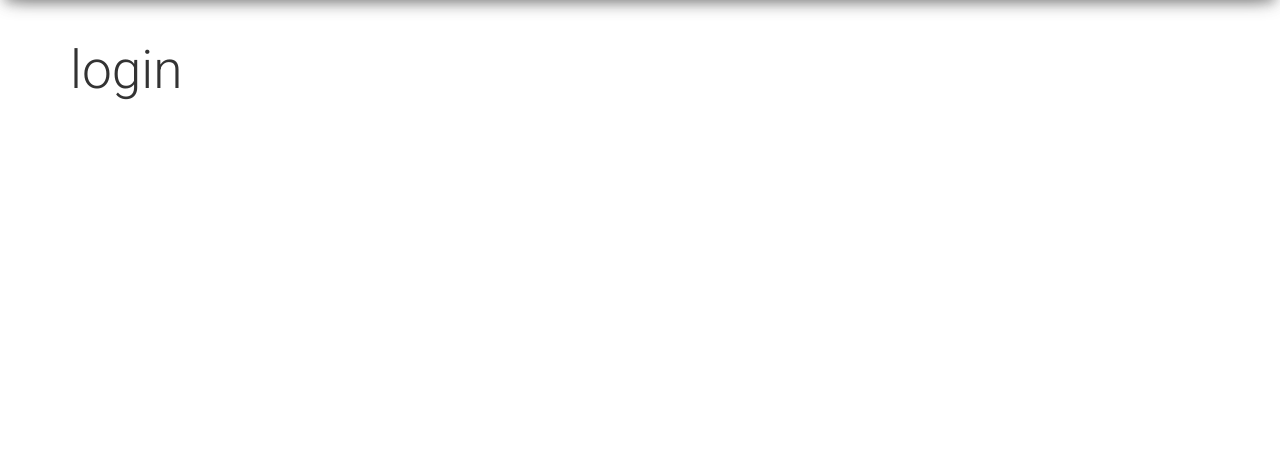
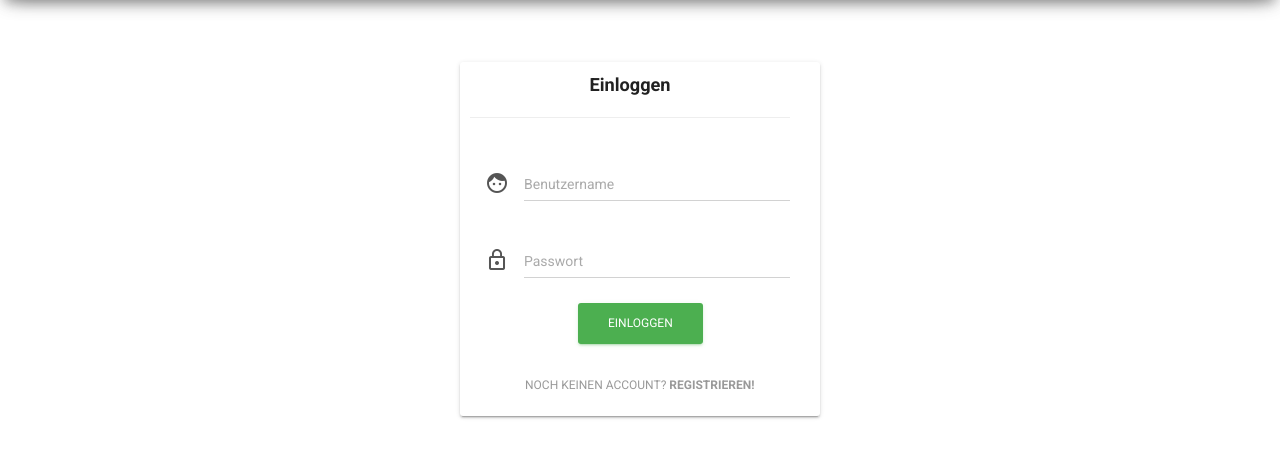
Before and after one commit to FelixBau/series-feed, a PHP site: page /index.php?p=login in a window 1280 px wide. Shown: the part 70-528 px from the top of the page. Run offline with PHP 8.4, Linux system fonts and the light colour scheme.

Commit message:
Login implementiert und weitere Seiten erstellt

```diff
--- a/api.php
+++ b/api.php
@@ -4,4 +4,110 @@
         $mysqli->set_charset("utf8");
         return $mysqli;
     }
+
+    // Benutzer
+    function get_user($key, $value) {
+        return get_mysql()->query("select * from users where $key='$value' LIMIT 1")->fetch_assoc();
+    }
+
+    function get_users() {
+        return get_mysql()->query("select * from users");
+    }
+
+    function set_last_login($key, $value) {
+        $millis = round(microtime(true) * 1000);
+        get_mysql()->query("UPDATE users SET last_login='$millis' WHERE $key='$value'");
+    }
+
+    // Gruppen
+    function get_group($key, $value) {
+        return get_mysql()->query("select * from groups where $key='$value'")->fetch_assoc();
+    }
+
+    function get_groups() {
+        return get_mysql()->query("select * from groups");
+    }
+
+    function add_group($name, $perm_level) {
+        return get_mysql()->query("insert into groups (name, perm_level) values ('$name', '$perm_level')") != null;
+    }
+
+    // Streamingdienste
+    function get_streaming_services() {
+        return get_mysql()->query("select * from streaming_services");
+    }
+
+    function get_streaming_service($key, $value) {
+        return get_mysql()->query("select * from streaming_services where $key='$value'")->fetch_assoc();
+    }
+
+    function get_available_series($serviceid) {
+        return get_mysql()->query("select * from series_on_services where serviceid='$serviceid'");
+    }
+
+    // Serien
+    function get_all_series() {
+        return get_mysql()->query("select * from series_data");
+    }
+
+    function get_series($key, $value) {
+        return get_mysql()->query("select * from series_data where $key='$value'")->fetch_assoc();
+    }
+
+    // Produktionsfirmen
+    function get_producers() {
+        return get_mysql()->query("select * from producers");
+    }
+
+    function get_producer($key, $value) {
+        return get_mysql()->query("select * from producers where $key='$value'")->fetch_assoc();
+    }
+
+    // Search
+    function search_database($text) {
+        $sql = "select * from series_data where name like '%$text%' or genre like '%$text%'";
+        return get_mysql()->query($sql);
+    }
+
+    // Click
+    function click_series($key, $value) {
+        $sql = "update series_data set clicks = clicks + 1 where $key='$value'";
+        get_mysql()->query($sql);
+    }
+
+    // Login
+    function login($username, $password)
+    {
+        $result = 0;
+        $user = get_user('username', $username);
+        if($user == null) return false;
+        if($user['password'] == $password){
+            $result = 1; // Login erfolgreich
+        } else {
+            $result = 0; // Passwort falsch
+        }
+
+        if($user['account_status'] == 1) {
+            set_last_login('id', $user['id']);
+            $result = 1; // Login erfolgreich
+        } else if($user['account_status'] == 0) {
+            $result = 2; // Account gesperrt
+        } else if($user['account_status'] == 2) {
+            $result = 3; // Account nicht bestätigt
+        }
+        return $result;
+    }
+
+    // Register
+    function register($username, $mail_address, $password) {
+        return get_mysql()->query("INSERT INTO users (username, password, email, account_status, group_id) VALUES ('$username', '$password', '$mail_address', '2', '1')");
+    }
+
+    // Date (format)
+    function get_date($millis) {
+        if($millis == 0) {
+            return "Noch kein Login";
+        }
+        return date("d.m.Y H:i", $millis / 1000);
+    }
 ?>
--- a/css/custom.css
+++ b/css/custom.css
@@ -11,3 +11,13 @@ body {
 .btn-custom {
     background-color: #7a1600;
 }
+
+.navbar .dropdown-menu li > a:hover, .navbar .dropdown-menu li > a:focus, .navbar.navbar-default .dropdown-menu li > a:hover, .navbar.navbar-default .dropdown-menu li > a:focus {
+    color: #FFFFFF;
+    background-color: #7a1600;
+}
+
+.navbar .dropdown-menu .active > a, .navbar.navbar-default .dropdown-menu .active > a {
+    background-color: #7a1600;
+    color: #ffffff;
+}
--- a/index.php
+++ b/index.php
@@ -1,13 +1,7 @@
 <!DOCTYPE html>
 <html>
     <head>
-		<title>SERIES-FEED.COM</title>
-        <link rel="stylesheet" href="https://fonts.googleapis.com/icon?family=Material+Icons" />
-        <link rel="stylesheet" type="text/css" href="https://fonts.googleapis.com/css?family=Roboto:300,400,500,700" />
-        <link rel="stylesheet" href="css/bootstrap.min.css" />
-        <link rel="stylesheet" href="css/material-kit.css" />
-        <link rel="stylesheet" href="css/custom.css" />
-        <link rel="shortcut icon" type="image/x-icon" href="./images/favicon.ico">
+        <?php include('./pages/head.php'); ?>
     </head>
     <body>
         <?php
@@ -17,18 +11,10 @@
                 $p = 'index';
             }
         ?>
-        <?php require_once('api.php'); ?>
-        <?php include('header.php'); ?>
+        <?php require_once('./api.php'); ?>
+        <?php include('./pages/header.php'); ?>
         <div class="container">
-            <?php include('pages/' . $p . '.php'); ?>
+            <?php include('./pages/' . $p . '.php'); ?>
         </div>
-
-        <!-- Bootstrap Javascript -->
-        <script src="./js/jquery.min.js" type="text/javascript"></script>
-        <script src="./js/bootstrap.min.js" type="text/javascript"></script>
-        <script src="./js/material.min.js"></script>
-        <script src="./js/nouislider.min.js" type="text/javascript"></script>
-        <script src="./js/bootstrap-datepicker.js" type="text/javascript"></script>
-        <script src="./js/material-kit.js" type="text/javascript"></script>
     </body>
 </html>
--- /dev/null
+++ b/pages/admin.php
@@ -0,0 +1,5 @@
+<?php
+    if($group['perm_level'] > 3) {
+        header("Location: ?p=index");
+    }
+?>
--- /dev/null
+++ b/pages/head.php
@@ -0,0 +1,19 @@
+<?php
+    session_start();
+?>
+<title>SERIES-FEED.COM</title>
+<!-- Stylesheets -->
+<link rel="stylesheet" href="https://fonts.googleapis.com/icon?family=Material+Icons" />
+<link rel="stylesheet" href="https://fonts.googleapis.com/css?family=Roboto:300,400,500,700" />
+<link rel="stylesheet" href="https://maxcdn.bootstrapcdn.com/bootstrap/3.3.7/css/bootstrap.min.css" />
+<link rel="stylesheet" href="http://demos.creative-tim.com/material-kit/assets/css/material-kit.css" />
+<link rel="stylesheet" href="./css/custom.css" />
+<!-- Favicon -->
+<link rel="shortcut icon" type="image/x-icon" href="./images/favicon.ico">
+<!-- Javascipt Files -->
+<script src="./js/jquery.min.js" type="text/javascript"></script>
+<script src="./js/bootstrap.min.js" type="text/javascript"></script>
+<script src="./js/material.min.js"></script>
+<script src="./js/nouislider.min.js" type="text/javascript"></script>
+<script src="./js/bootstrap-datepicker.js" type="text/javascript"></script>
+<script src="./js/material-kit.js" type="text/javascript"></script>
--- a/header.php
+++ b/pages/header.php
@@ -1,3 +1,9 @@
+<?php
+    if(isset($_SESSION['user'])) {
+        $user = get_user('username', $_SESSION['user']);
+        $group = get_group('id', $user['group_id']);
+    }
+?>
 <nav class="navbar navbar-custom" role="navigation">
     <div class="container-fluid">
         <div class="navbar-header">
@@ -8,10 +14,9 @@
                 <span class="icon-bar"></span>
             </button>
             <a class="navbar-brand" href="index.php">
-                <img src="images/nav_icon.png" width="32px" height="32px">
+                <img src="./images/nav_icon.png" width="32px" height="32px">
             </a>
         </div>
-
         <div class="collapse navbar-collapse" id="bs-example-navbar-collapse-1">
             <ul class="nav navbar-nav">
                 <?php
@@ -21,7 +26,7 @@
                         while($service = $streaming_services->fetch_assoc())
                         {
                             ?>
-                                <li><a href="service.php?id=<?php echo $service['id']; ?>"><?php echo $service['name']; ?></a></li>
+                                <li><a href="?p=service&amp;id=<?php echo $service['id']; ?>"><?php echo $service['name']; ?></a></li>
                             <?php
                         }
                         ?>
@@ -40,19 +45,19 @@
 
                         if($group['perm_level'] < 3) {
                             ?>
-                                <li><a href="serienverwaltung.php"><i class="material-icons">local_movies</i>&nbsp;Serienverwaltung</a></li>
-                                <li><a href="administration.php"><i class="material-icons">settings</i>&nbsp;Administration</a></li>
+                                <li><a href="?p=verwaltung"><i class="material-icons">local_movies</i>&nbsp;Serienverwaltung</a></li>
+                                <li><a href="?p=admin"><i class="material-icons">settings</i>&nbsp;Administration</a></li>
                             <?php
                         }
                         ?>
                             <li class="dropdown">
                                 <a href="#" class="dropdown-toggle" data-toggle="dropdown">
-                                    <i class="material-icons">person</i><?php echo $_SESSION['user']; ?><b class="caret"></b>
+                                    <i class="material-icons">person</i><?php echo $user['username']; ?><b class="caret"></b>
                                 </a>
                                 <ul class="dropdown-menu">
-                                    <li><a href="profile.php?user=<?php echo $user['id']; ?>">Benutzerprofil</a></li>
+                                    <li><a href="?p=profile&amp;id=<?php echo $user['id']; ?>">Benutzerprofil</a></li>
                                     <li class="divider"></li>
-                                    <li><a href="functions/logout.php">Ausloggen</a></li>
+                                    <li><a href="?p=logout">Ausloggen</a></li>
                                 </ul>
                             </li>
                         <?php
--- a/pages/login.php
+++ b/pages/login.php
@@ -1 +1,49 @@
-<h1>login</h1>
+<?php
+    if(isset($_POST['username'], $_POST['password'])) {
+        $login = login($_POST['username'], md5($_POST['password']));
+        switch($login) {
+            case 0:
+                echo("<div class='alert alert-warning' role='alert'>Das eingegebene Passwort ist falsch</div>");
+                break;
+            case 1:
+                $_SESSION['user'] = $_POST['username'];
+                header("Location: ?p=index");
+                break;
+            case 2:
+                echo("<div class='alert alert-danger' role='alert'>Dieser Account ist gesperrt!</div>");
+                break;
+            case 3:
+                echo("<div class='alert alert-warning' role='alert'>Dieser Account ist aktuell noch nicht bestätigt. Bitte prüfe dein Mail-Postfach.</div>");
+                break;
+        }
+    }
+?>
+<br><br>
+<div class="row">
+    <div class="col-md-4 col-md-offset-4 col-sm-6 col-sm-offset-3">
+        <div class="card card-signup">
+            <form class="form" method="POST" action="?p=login">
+                <div class="content">
+                    <center><h4><strong>Einloggen</strong></h4></center>
+                    <hr>
+                    <div class="input-group">
+                        <span class="input-group-addon">
+                            <i class="material-icons">face</i>
+                        </span>
+                        <input type="text" class="form-control" placeholder="Benutzername" name="username" />
+                    </div>
+                    <div class="input-group">
+                        <span class="input-group-addon">
+                            <i class="material-icons">lock_outline</i>
+                        </span>
+                        <input type="password" placeholder="Passwort" class="form-control" name="password" />
+                    </div>
+                </div>
+                <div class="footer text-center">
+                    <input type="submit" class="btn btn-success" value="Einloggen" />
+                    <a href="?p=register" class="btn btn-default btn-simple">Noch keinen Account? <strong>Registrieren!</strong></a>
+                </div>
+            </form>
+        </div>
+    </div>
+</div>
--- /dev/null
+++ b/pages/logout.php
@@ -0,0 +1,4 @@
+<?php
+    session_destroy();
+    header("Location: ?p=index");
+?>
--- /dev/null
+++ b/pages/verwaltung.php
@@ -0,0 +1,5 @@
+<?php
+    if($group['perm_level'] > 3) {
+        header("Location: ?p=index");
+    }
+?>
```
Also changed, not shown: pages/profile.php (added, +10 -0 lines), pages/register.php (+50 -1 lines), pages/service.php (added, +7 -0 lines).
